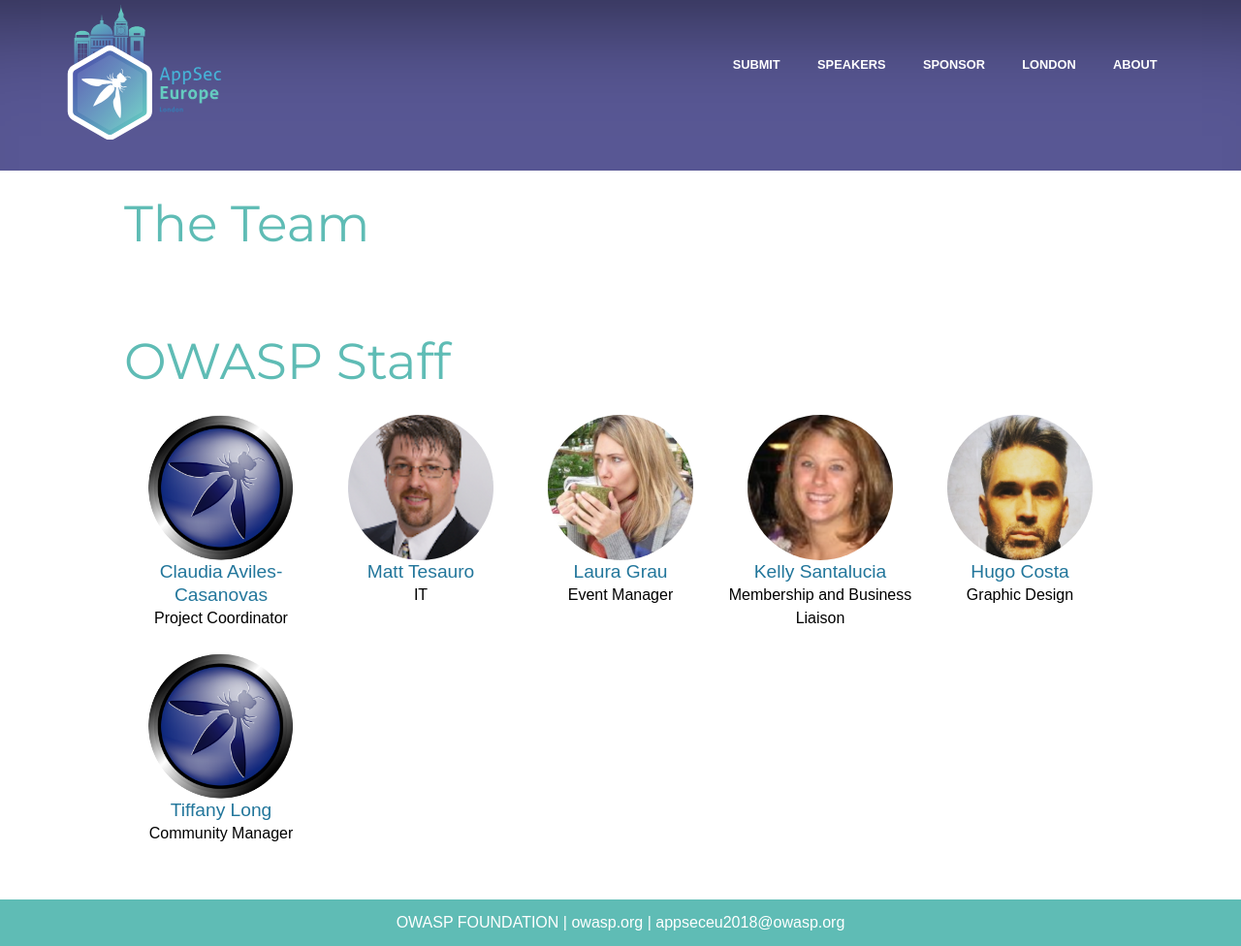
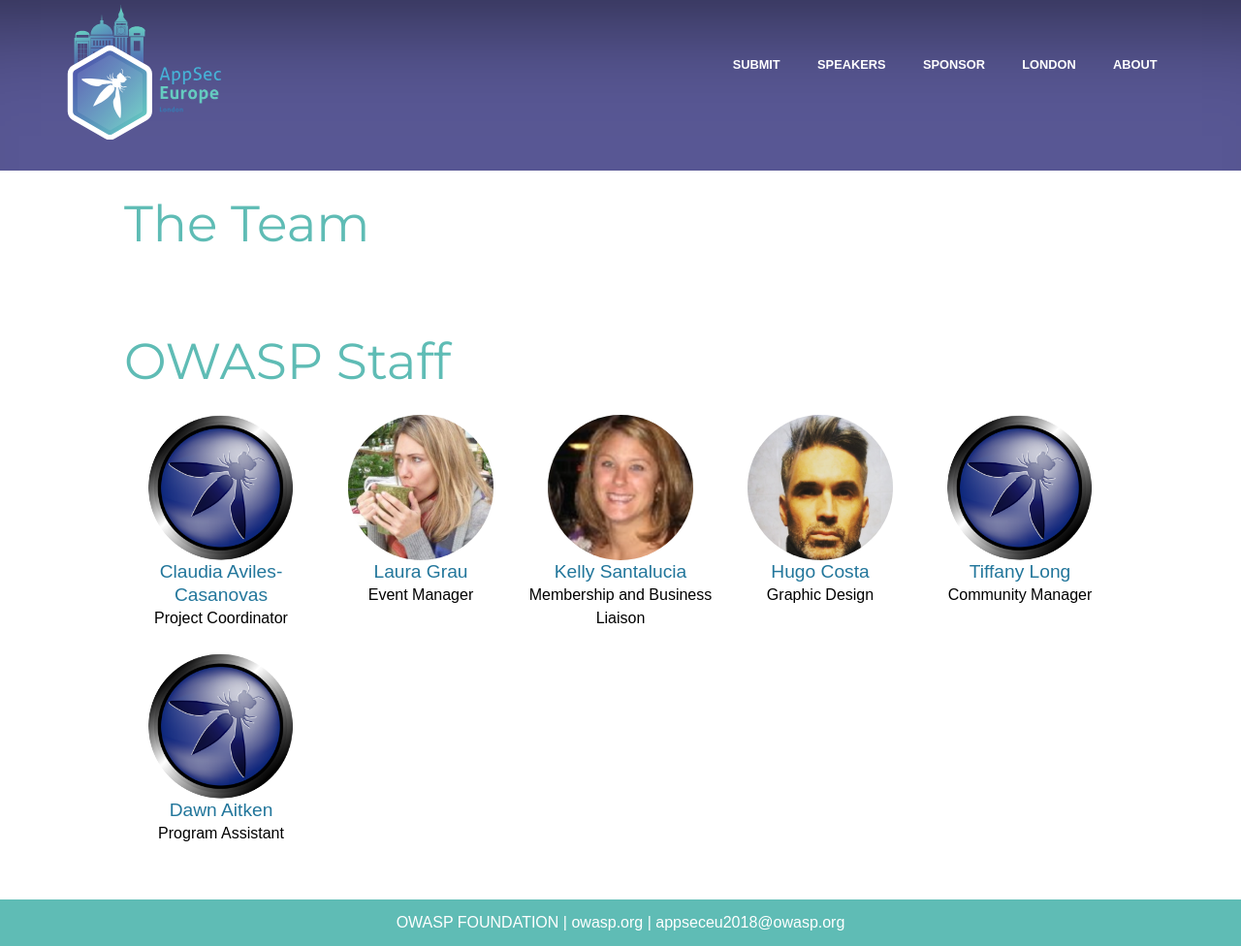
Before and after one commit to OWASP/AppSecEurope2018, a Jekyll site: the page built from about/team.html, in a window 1280 px wide. Shown: the whole page at 97% size. Built offline with Jekyll 4.4.1, drawn with Linux system fonts in a browser that asks for light colours; some web fonts are replaced.

Commit message:
Fixing team list

```diff
--- a/_data/team.yml
+++ b/_data/team.yml
@@ -3,9 +3,6 @@
   - name: Claudia Aviles-Casanovas
     role: Project Coordinator
     image:
-  - name: Matt Tesauro
-    role: IT
-    image: Matt-Tesauro-150x150.png
   - name: Laura Grau
     role: Event Manager
     image: Laura-Grau-150x150.png
@@ -18,3 +15,6 @@
   - name: Tiffany Long
     role: Community Manager
     image:
+  - name: Dawn Aitken
+    role: Program Assistant
+    image:
```
